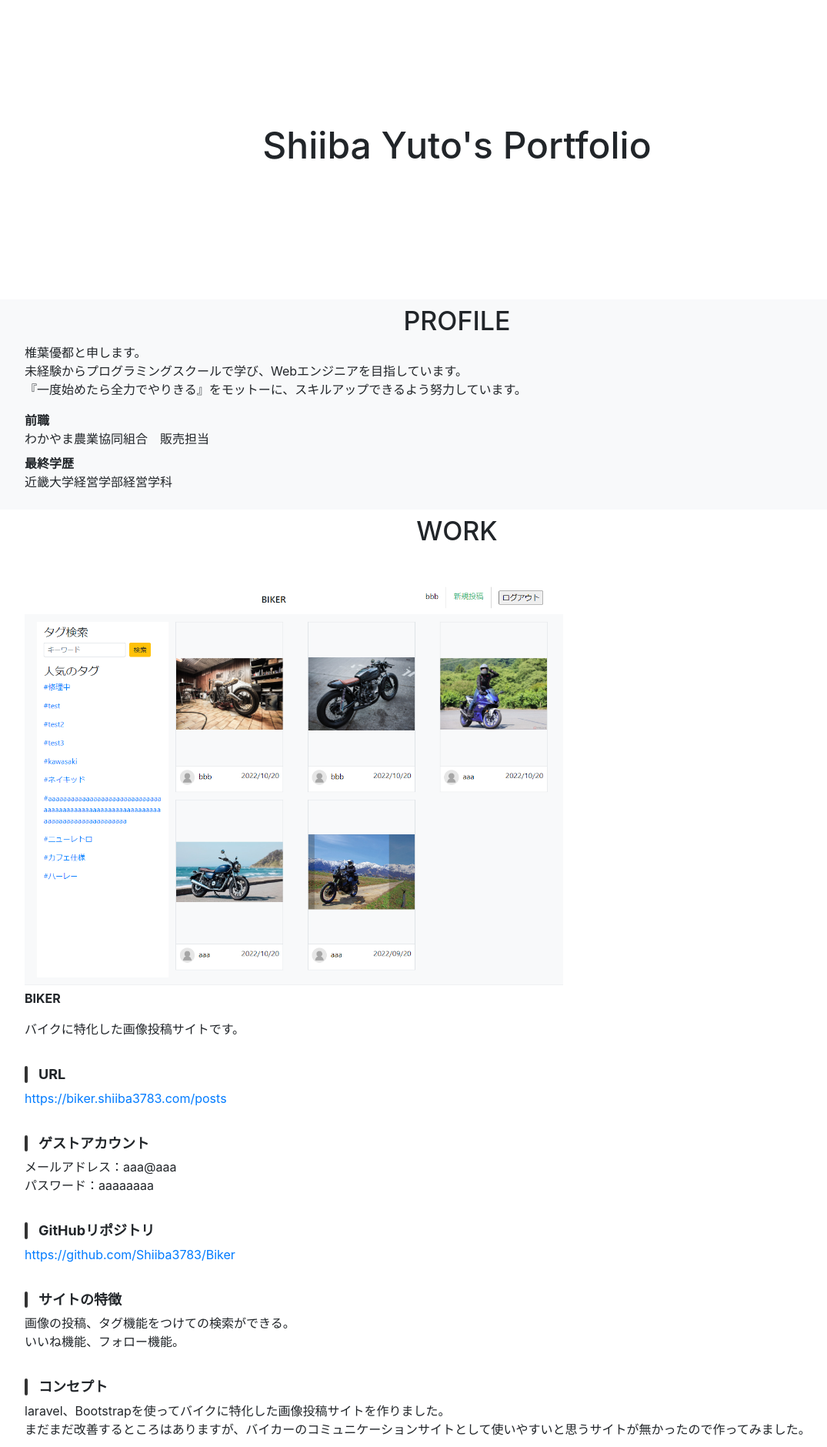
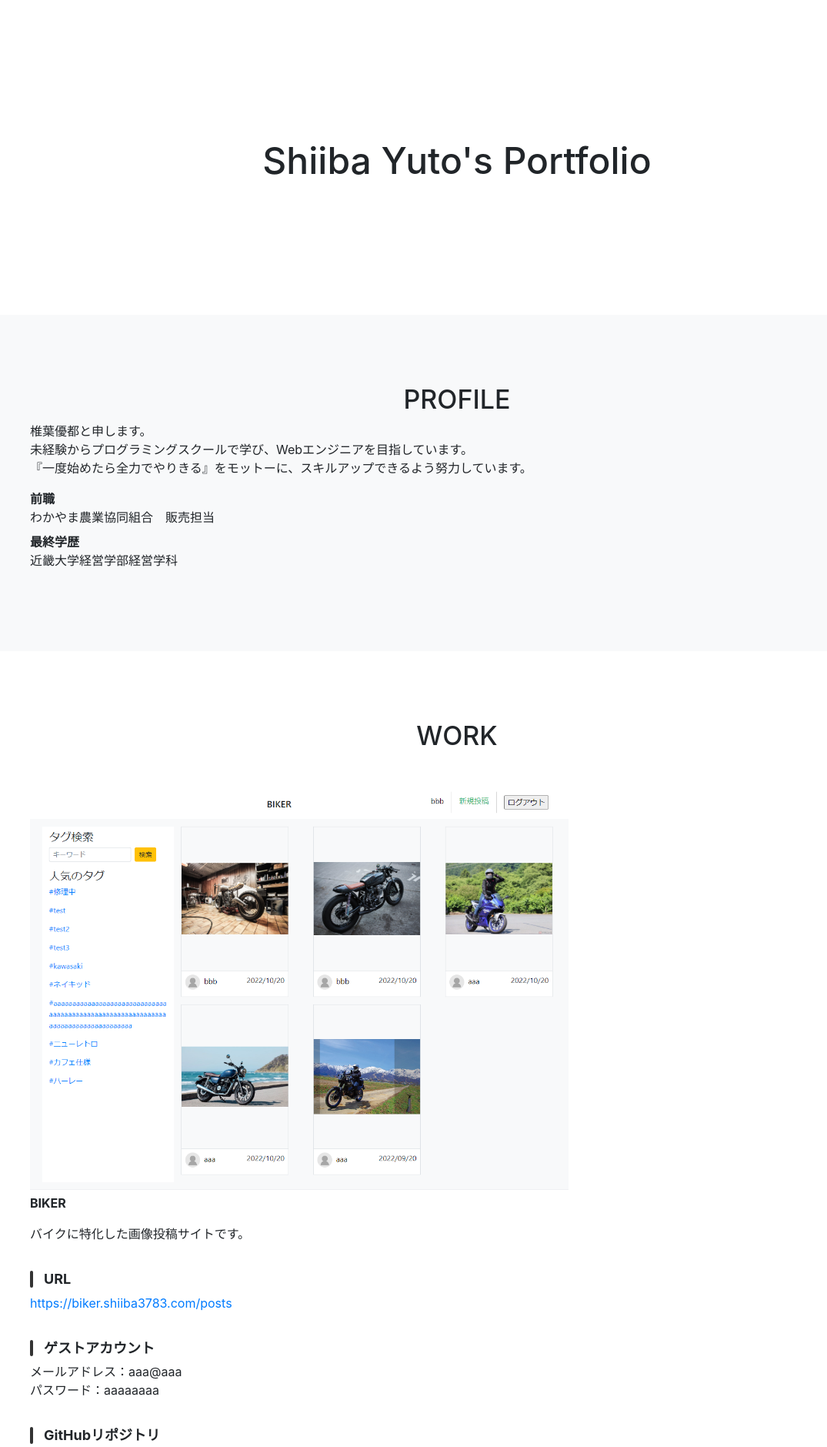
Before and after one commit to Shiiba3783/portfolio_site, a PHP site: page / in a window 1280 px wide. Shown: the part 91-1971 px from the top of the page at 77% size, without its empty margins (46-1121 px from the left). Run offline with PHP 8.4, Linux system fonts and the light colour scheme; some libraries are stand-ins or nearby versions.

Commit message:
padding修正

```diff
--- a/portfolio.css
+++ b/portfolio.css
@@ -1,5 +1,8 @@
 body {
-    padding-top: 80px;
+    padding-top: 100px;
+}
+article {
+    padding: 90px;
 }
 h1 {
     font-size: 48px;
--- a/portfolio.html
+++ b/portfolio.html
@@ -25,7 +25,7 @@
             </section>
 
             <section class = "container-fluid profile bg-light" id = "profile">
-                <article class = "container p-2">
+                <article class = "container">
                     <h2 class = "text-center">PROFILE</h2>
                     <p>
                         椎葉優都と申します。</br>
@@ -42,7 +42,7 @@
             </section>
 
             <section class = "container-fluid work" id = "work">
-                <article class = "container p-2">
+                <article class = "container">
                     <h2 class = "text-center">WORK</h2>
                     <div class = "mt-5">
                         <a href = "https://biker.shiiba3783.com/">
@@ -78,7 +78,7 @@
             </section>
 
             <section class = "container-fluid bg-light skill" id = "skill">
-                <article class = "container p-2">
+                <article class = "container">
                     <h2 class = "text-center">SKILL</h2>
                     <div class = "row p-3">
                         <div class = "skill-list">
```
